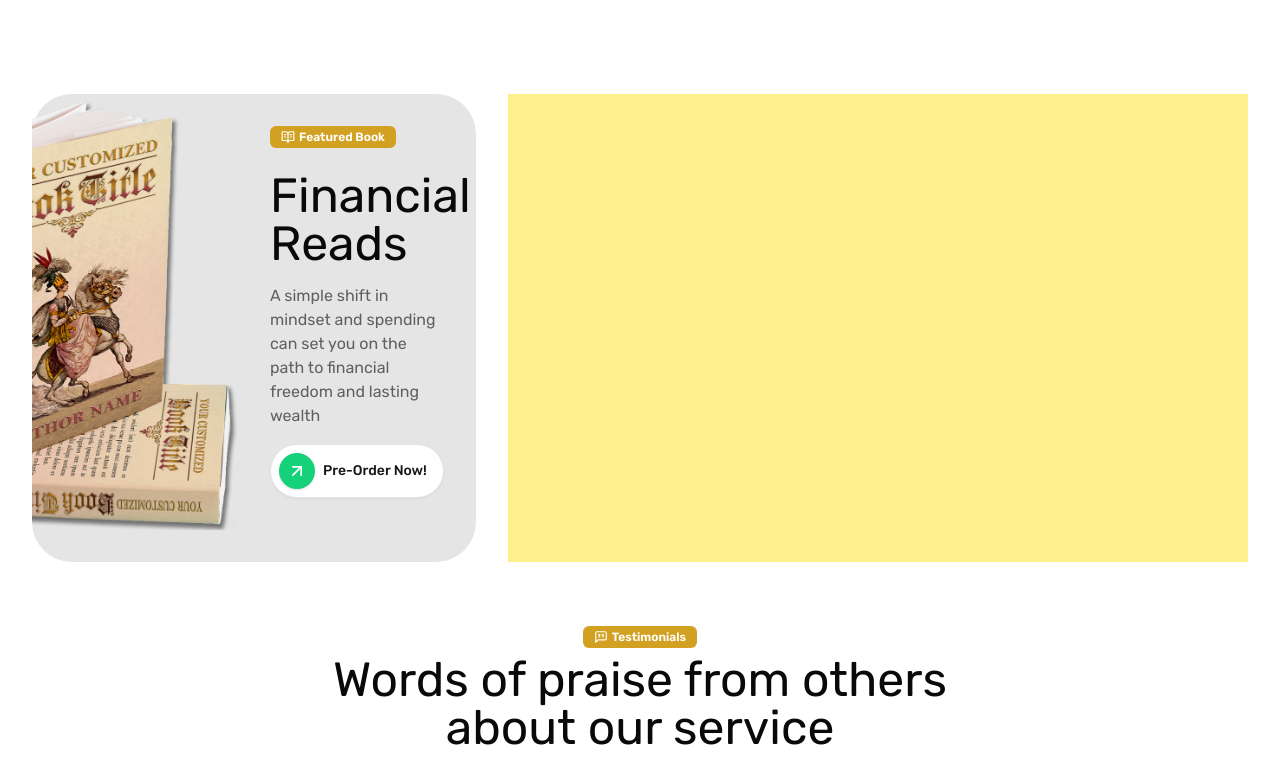
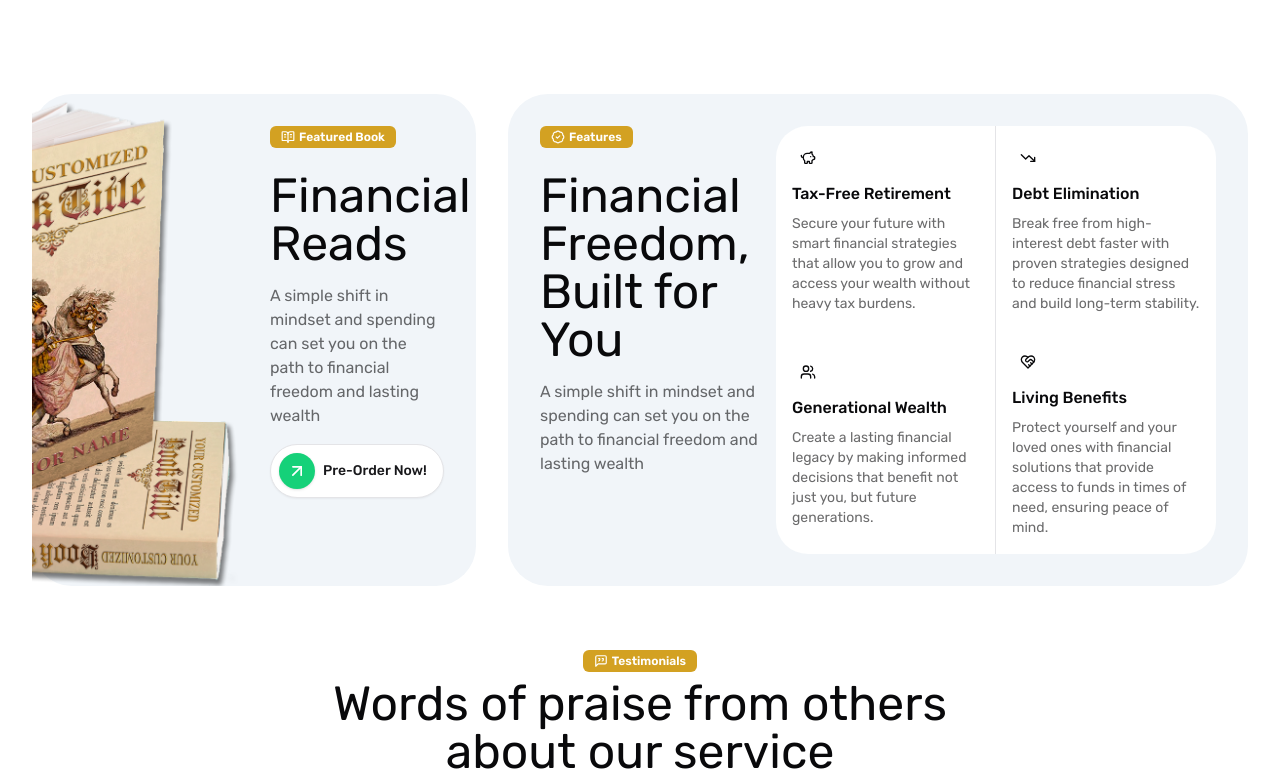
Before and after one commit to joaquincuenca/FREDONOMICS, a React (Vite) app: page /home in a window 1280 px wide. Shown: the part 792-1563 px from the top of the page. Built offline with nearby package versions, Linux system fonts and the light colour scheme.

Commit message:
refactor LandingPage structure; add helper functions and features constants; implement FeatureCard component

```diff
--- a/src/lib/constants.ts
+++ b/src/lib/constants.ts
@@ -1,3 +1,5 @@
+import { HeartHandshake, PiggyBank, TrendingDown, Users } from "lucide-react";
+
 export const CARDS = [
   {
     id: 1,
@@ -88,3 +90,30 @@ export const TESTIMONIALS = [
     title: "Client",
   },
 ];
+
+export const FEATURES = [
+  {
+    icon: PiggyBank,
+    title: "Tax-Free Retirement",
+    description:
+      "Secure your future with smart financial strategies that allow you to grow and access your wealth without heavy tax burdens.",
+  },
+  {
+    icon: TrendingDown,
+    title: "Debt Elimination",
+    description:
+      "Break free from high-interest debt faster with proven strategies designed to reduce financial stress and build long-term stability.",
+  },
+  {
+    icon: Users,
+    title: "Generational Wealth",
+    description:
+      "Create a lasting financial legacy by making informed decisions that benefit not just you, but future generations.",
+  },
+  {
+    icon: HeartHandshake,
+    title: "Living Benefits",
+    description:
+      "Protect yourself and your loved ones with financial solutions that provide access to funds in times of need, ensuring peace of mind.",
+  },
+];
--- /dev/null
+++ b/src/lib/helpers.ts
@@ -0,0 +1,9 @@
+export const getBorderClasses = (index: number) => {
+  const isEven = index % 2 === 0;
+  const isFirst = index === 0;
+
+  return `
+      ${!isFirst ? "border-t md:border-t xl:border-t-0" : ""}
+      ${isEven ? "border-r md:border-r-0 xl:border-r" : ""}
+    `;
+};
--- a/src/pages/LandingPage.tsx
+++ b/src/pages/LandingPage.tsx
@@ -1,4 +1,4 @@
-import Home from "./Home";
+import Home from "./sections/Home";
 import BookAndFeatures from "./sections/BookAndFeatures";
 import Testimonials from "./sections/Testimonials";
 
--- a/src/pages/sections/BookAndFeatures.tsx
+++ b/src/pages/sections/BookAndFeatures.tsx
@@ -1,18 +1,20 @@
 import { Badge } from "@/components/ui/badge";
 import { Button } from "@/components/ui/button";
-import { ArrowUpRight, BookOpenText } from "lucide-react";
+import { FEATURES } from "@/lib/constants";
+import { getBorderClasses } from "@/lib/helpers";
+import { ArrowUpRight, BadgeCheck, BookOpenText } from "lucide-react";
 
 export default function BookAndFeatures() {
   return (
     <div className="xl:mt-16 md:mt-12 mt-8 grid lg:grid-cols-2 xl:grid-cols-[0.6fr_1fr] gap-8">
       {/* Book */}
-      <div className="grid grid-cols-2 gap-8 bg-neutral-200 rounded-[2.5rem]">
+      <div className="grid grid-cols-2 gap-8 bg-slate-100 rounded-[2.5rem]">
         <img
           src="images/book.png"
           alt="Book Placeholder"
           className="w-full h-full object-cover object-right"
         />
-        <div className="space-y-4 pr-6 py-6 xl:pr-8 xl:py-8 flex h-full justify-center flex-col">
+        <div className="space-y-4 pr-6 py-6 xl:pr-8 xl:py-8">
           <Badge variant="secondary" className="gap-1 mb-2 w-fit">
             <BookOpenText size={14} /> Featured Book
           </Badge>
@@ -31,11 +33,51 @@ export default function BookAndFeatures() {
             Pre-Order Now!
           </Button>
         </div>
-
-        <div className="w-full items-center justify-center flex"></div>
       </div>
       {/* Features */}
-      <div className="w-full h-full bg-yellow-200"></div>
+      <div className="w-full h-full bg-slate-100 rounded-[2.5rem] xl:p-8 p-6 grid md:grid-cols-[0.5fr_1fr] gap-4">
+        <div className="space-y-4 flex flex-col items-center text-center md:text-left md:block">
+          <Badge variant="secondary" className="gap-1 mb-2 w-fit">
+            <BadgeCheck size={14} /> Features
+          </Badge>
+          <h1 className="lg:text-5xl text-4xl">
+            Financial Freedom, Built for You
+          </h1>
+          <p className="opacity-60">
+            A simple shift in mindset and spending can set you on the path to
+            financial freedom and lasting wealth
+          </p>
+        </div>
+        <div className="grid grid-cols-2 md:grid-cols-1 xl:grid-cols-2 bg-white rounded-[2rem]">
+          {FEATURES.map((feature, index) => (
+            <FeatureCard
+              key={index}
+              {...feature}
+              className={getBorderClasses(index)}
+            />
+          ))}
+        </div>
+      </div>
     </div>
   );
 }
+
+const FeatureCard = ({
+  icon: Icon,
+  title,
+  description,
+  className,
+}: {
+  icon: React.ComponentType<{ size?: number }>;
+  title: string;
+  description: string;
+  className?: string;
+}) => (
+  <div className={`space-y-2 flex flex-col justify-center p-4 ${className}`}>
+    <div className="w-8 h-8 rounded-full bg-white flex items-center justify-center">
+      <Icon size={16} />
+    </div>
+    <h3 className="font-medium text-sm lg:text-base">{title}</h3>
+    <p className="text-xs lg:text-sm opacity-60">{description}</p>
+  </div>
+);
--- a/src/pages/Home.tsx
+++ b/src/pages/sections/Home.tsx
@@ -26,7 +26,7 @@ export default function Home() {
           <img
             src="/images/family.jpg"
             alt="Family in a field"
-            className="rounded-xl object-cover h-full w-full hidden sm:block lg:hidden"
+            className="rounded-xl object-cover h-full w-full block lg:hidden"
           />
         </div>
         <div className="md:space-y-8 flex gap-14 flex-col justify-between bg-white w-fit lg:mt-[50%] title-content relative">
```
